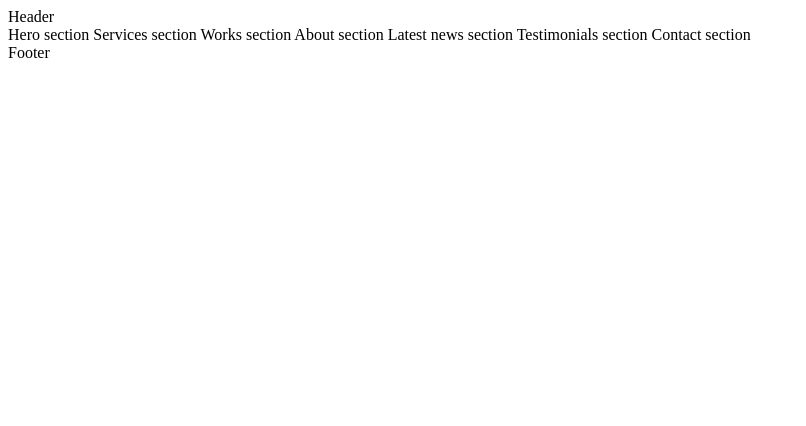
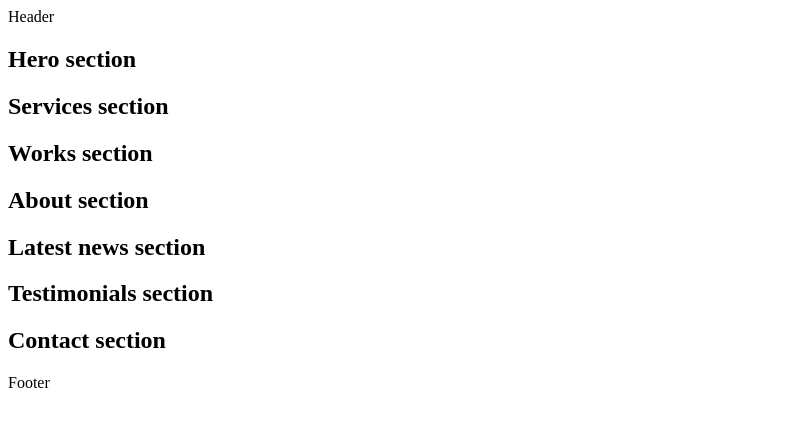
Before and after one commit to MayitoPR3/holbertonschool-web_front_end, a plain HTML site: page html_advanced/5-index.html in a window 1280 px wide. Shown: the whole page, without its empty margins (0-806 px from the left). Drawn offline with Linux system fonts and the light colour scheme.

Commit message:
update task 5

```diff
--- a/html_advanced/5-index.html
+++ b/html_advanced/5-index.html
@@ -13,28 +13,35 @@
         Header
     </header>
     <main>
-        <section1>
-            Hero section
-        </section1>
-        <section2>
-            Services section
-        </section2>
-        <section3>
-            Works section
-        </section3>
-        <section4>
-            About section
-        </section4>
-        <section5>
-            Latest news section
-        </section5>
-        <section6>
-            Testimonials section
-        </section6>
-        <section7>
-            Contact section
-        </section7>
+        <section id="hero">
+            <h1>Hero section</h1>
+        </section>
+
+        <section id="services">
+            <h2>Services section</h2>
+        </section>
+
+        <section id="works">
+            <h2>Works section</h2>
+        </section>
+
+        <section id="about">
+            <h2>About section</h2>
+        </section>
+
+        <section id="latest-news">
+            <h2>Latest news section</h2>
+        </section>
+
+        <section id="testimonials">
+            <h2>Testimonials section</h2>
+        </section>
+
+        <section id="contact">
+            <h2>Contact section</h2>
+        </section>
     </main>
+
     <footer>
         Footer
     </footer>
```
